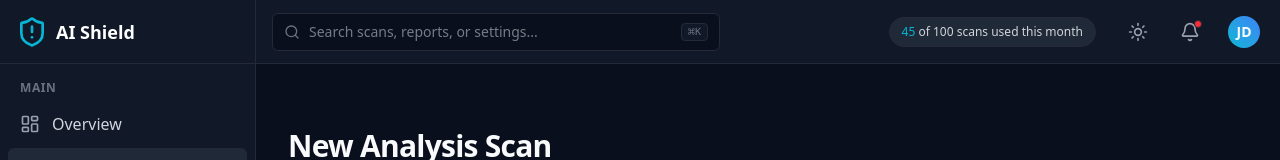
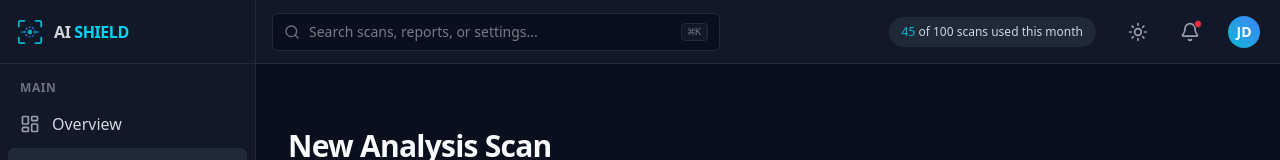
Before and after one commit to WHUASHAI/AI-SHEILD, a Next.js app: page /dashboard/new-scan in a window 1280 px wide. Shown: the top 160 px of the page. Built offline with nearby package versions, Linux system fonts and the light colour scheme.

Commit message:
logo changed

```diff
--- a/src/components/dashboard/sidebar.tsx
+++ b/src/components/dashboard/sidebar.tsx
@@ -23,6 +23,7 @@ import {
   ShieldAlert,
   X
 } from 'lucide-react';
+import { Logo } from '@/components/shared/logo';
 import { motion, AnimatePresence } from 'framer-motion';
 
 interface SidebarProps {
@@ -82,17 +83,7 @@ export function DashboardSidebar({
       {/* Header / Logo */}
       <div className="h-16 flex items-center justify-between px-4 border-b border-[#1f2937]">
         <Link href="/dashboard" className="flex items-center gap-2 overflow-hidden">
-          <ShieldAlert className="w-8 h-8 text-[#06b6d4] shrink-0" />
-          {!collapsed && (
-            <motion.span
-              initial={{ opacity: 0, width: 0 }}
-              animate={{ opacity: 1, width: 'auto' }}
-              exit={{ opacity: 0, width: 0 }}
-              className="font-bold text-lg text-white whitespace-nowrap"
-            >
-              AI Shield
-            </motion.span>
-          )}
+          <Logo variant={collapsed ? 'icon' : 'full'} size="sm" />
         </Link>
 
         {/* Mobile close button */}
```
